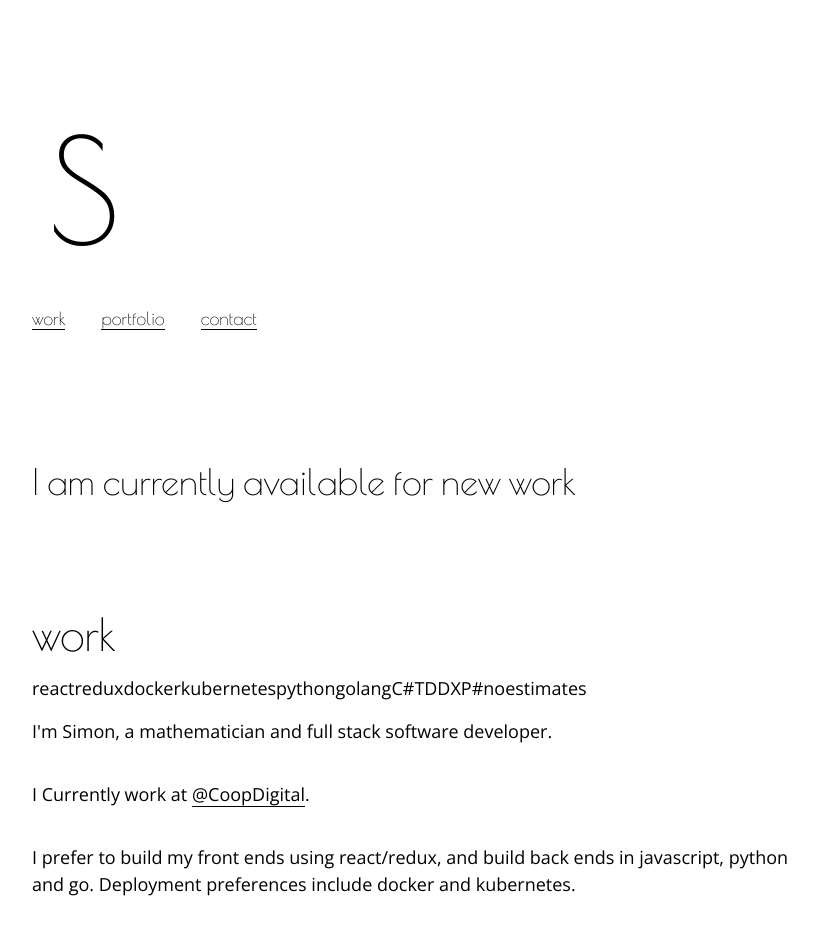
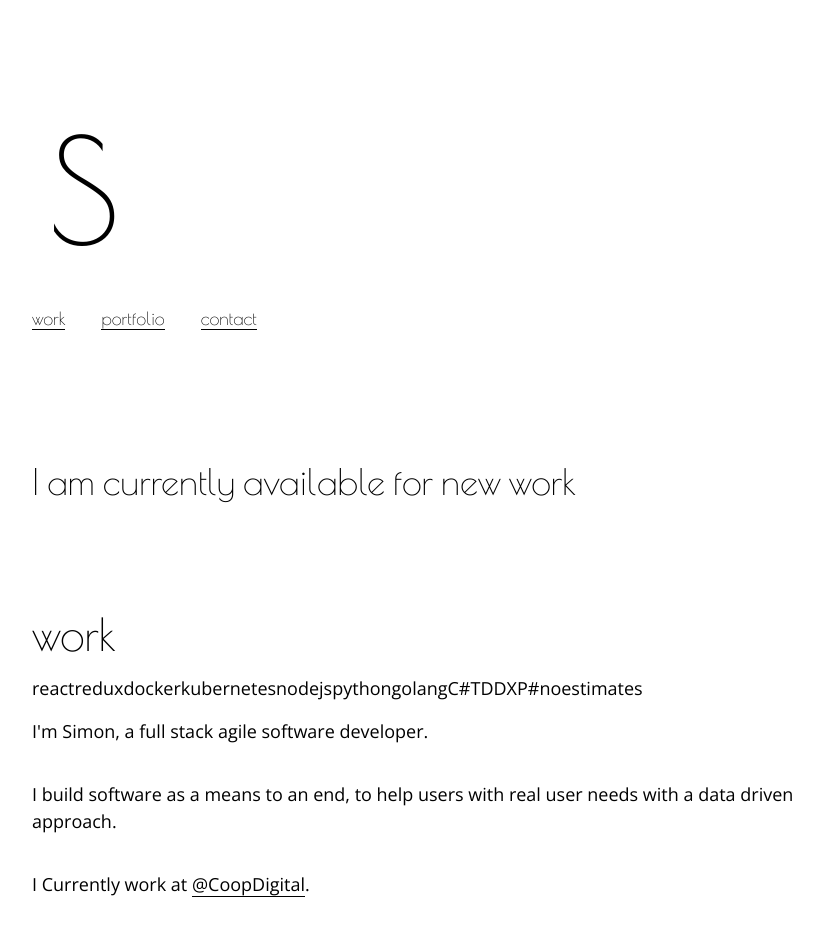
Before and after one commit to simonstead/work-homepage, a React (Create React App) app: page / in a window 1280 px wide. Shown: the top 938 px of the page, without its empty margins (224-1047 px from the left). Built offline with nearby package versions, Linux system fonts and the light colour scheme.

Commit message:
Update copy

```diff
--- a/src/App.js
+++ b/src/App.js
@@ -12,7 +12,10 @@ const Work = () => (
     <Tags />
     <div className="SectionContent">
       <div id="bio">
-        <p>I&#39;m Simon, a mathematician and full stack software developer.</p>
+        <p>I&#39;m Simon, a full stack agile software developer.</p>
+        <p>
+          I build software as a means to an end, to help users with real user needs with a data driven approach.
+        </p>
         <p>
           I Currently work at{' '}
           <a
@@ -22,11 +25,6 @@ const Work = () => (
           >
             @CoopDigital
           </a>.
-        </p>
-        <p>
-          I prefer to build my front ends using react/redux, and build back ends
-          in javascript, python and go. Deployment preferences include docker
-          and kubernetes.
         </p>
         <p>
           Advocate of domain driven design, test driven development and
--- a/src/Portfolio/index.js
+++ b/src/Portfolio/index.js
@@ -118,8 +118,10 @@ const MPP = () =>   <div>
 
     <p>my work for MPP global is their intellectual property but included:</p>
     <ul>
-      <li>Completed a time and business sensitive project to add multi language support to an entire CRM system to land a multi million pound deal for the business.</li>
-      <li>custom cryptographic implementation</li>
+      <li>Leading a team of 5 developers and QAs</li>
+      <li>Completing a time and business sensitive project to add multi language support to an entire CRM system to land a multi million pound deal for the business</li>
+      <li>Custom building a cryptographic implementation to exponentially reduce the amount of data stored in their offers/voucher system</li>
+      <li>Building out a 4 stage, high availablity infrastructure platform in a new amazon AWS region to facilitate new clients in the USA and Japan</li>
     </ul>
   </div>
 
--- a/src/Tags/index.js
+++ b/src/Tags/index.js
@@ -1,7 +1,7 @@
 import React from "react";
 import styles from "./styles.css";
 
-const Buzzwords = ['react', 'redux', "docker", 'kubernetes', 'python', 'golang','C#', 'TDD', 'XP', '#noestimates']
+const Buzzwords = ['react', 'redux', "docker", 'kubernetes', 'nodejs', 'python', 'golang','C#', 'TDD', 'XP', '#noestimates']
 
 export const Tags = ({tags = Buzzwords}) => (
   <div className={styles.Tags}>
```
